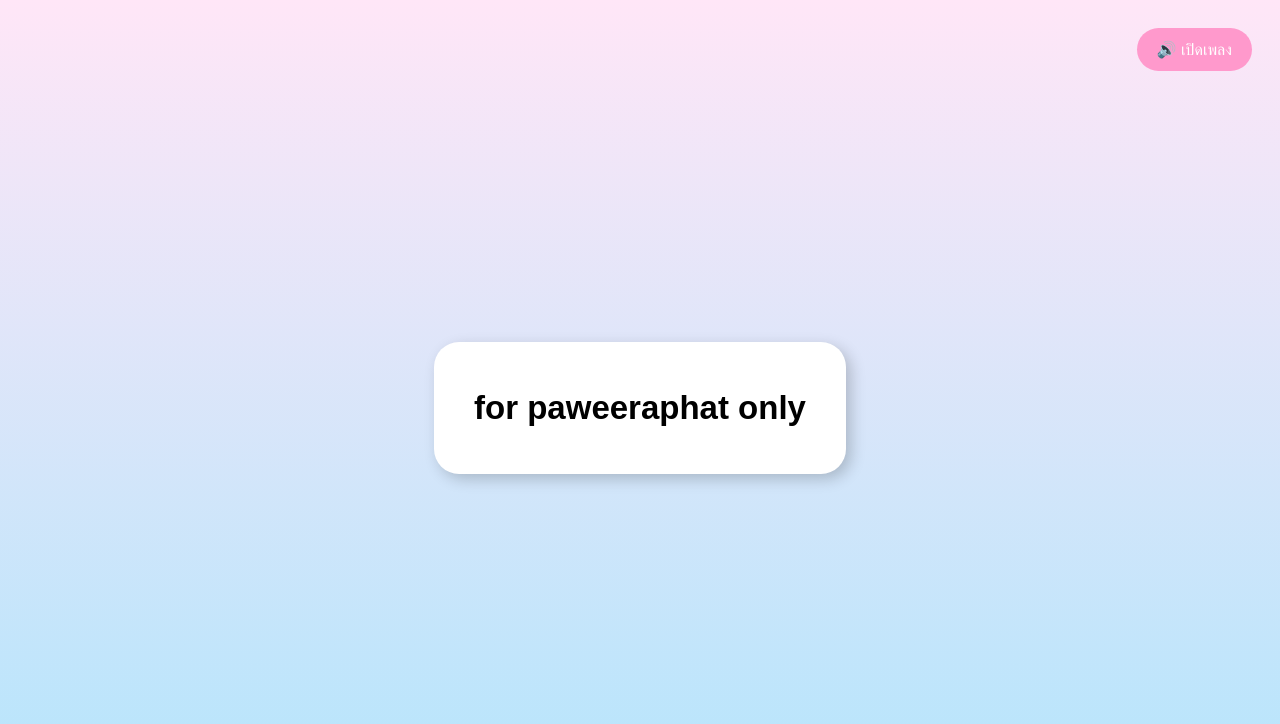
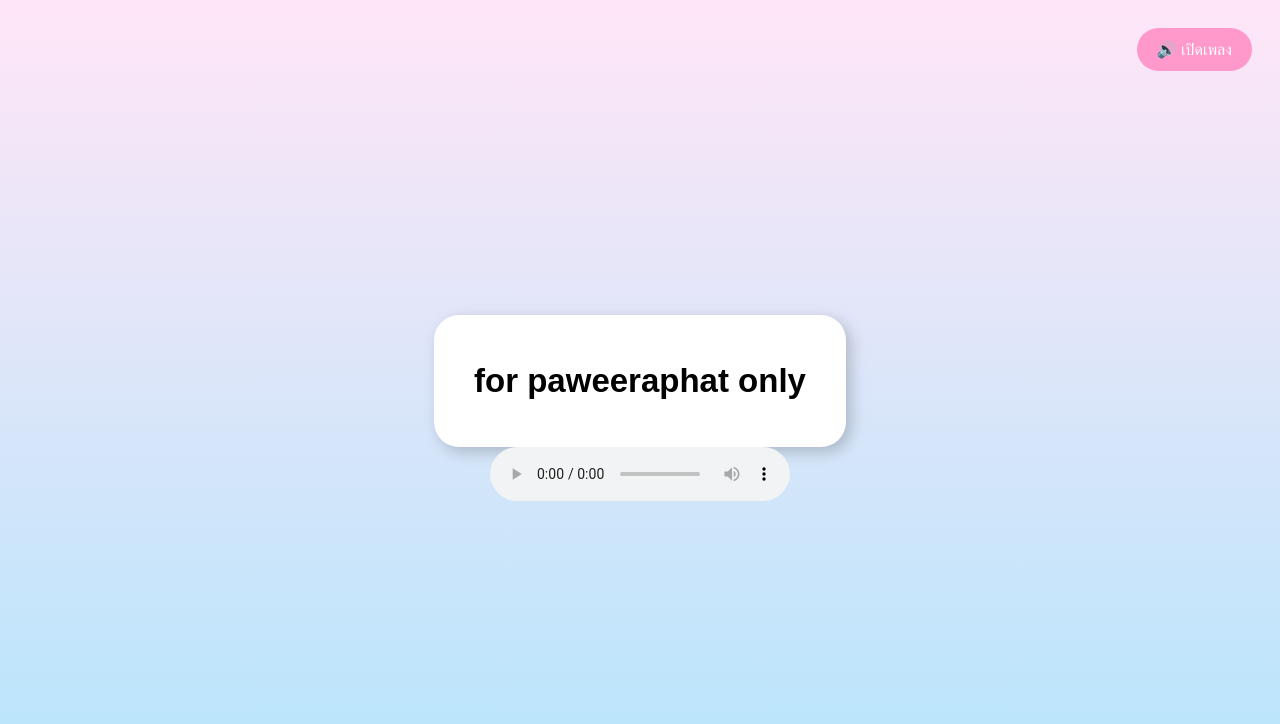
Before and after one commit to 28mtohch/28mtohchh, a plain HTML site: page index.html in a window 1280 px wide. Drawn offline with Linux system fonts and the light colour scheme; a web font is replaced by a local one.

Commit message:
Update index.html

```diff
--- a/index.html
+++ b/index.html
@@ -107,3 +107,8 @@
     </script>
 </body>
 </html>
+
+<audio controls>
+    <source src="Fujii-Kaze-Garden-_Not-a-MV_.wav" type="audio/wav">
+    Your browser does not support the audio element.
+</audio>
```
